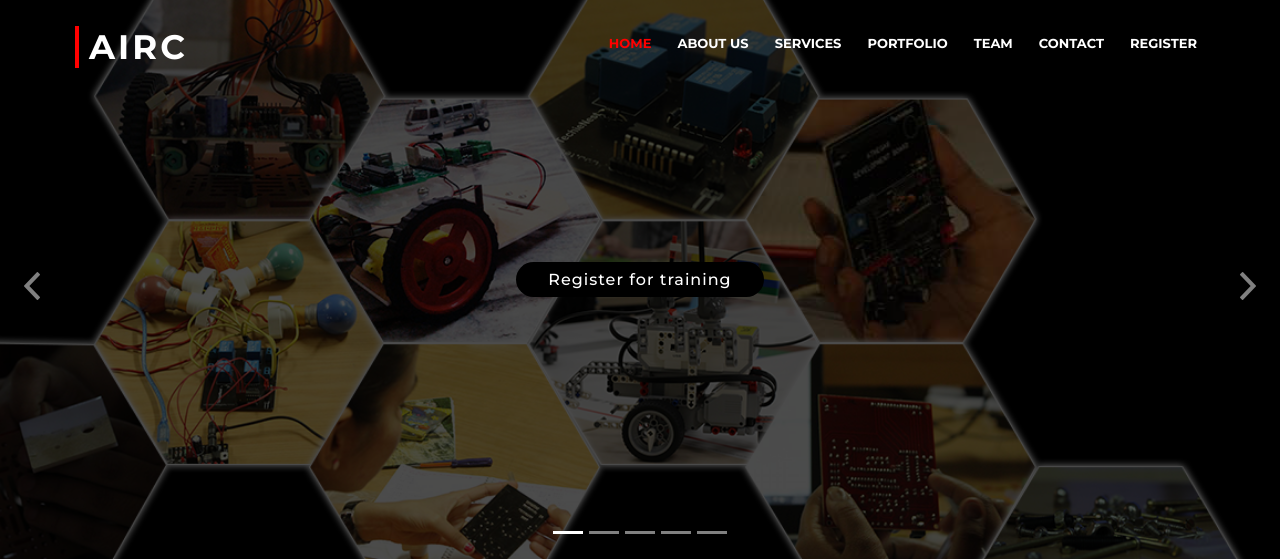
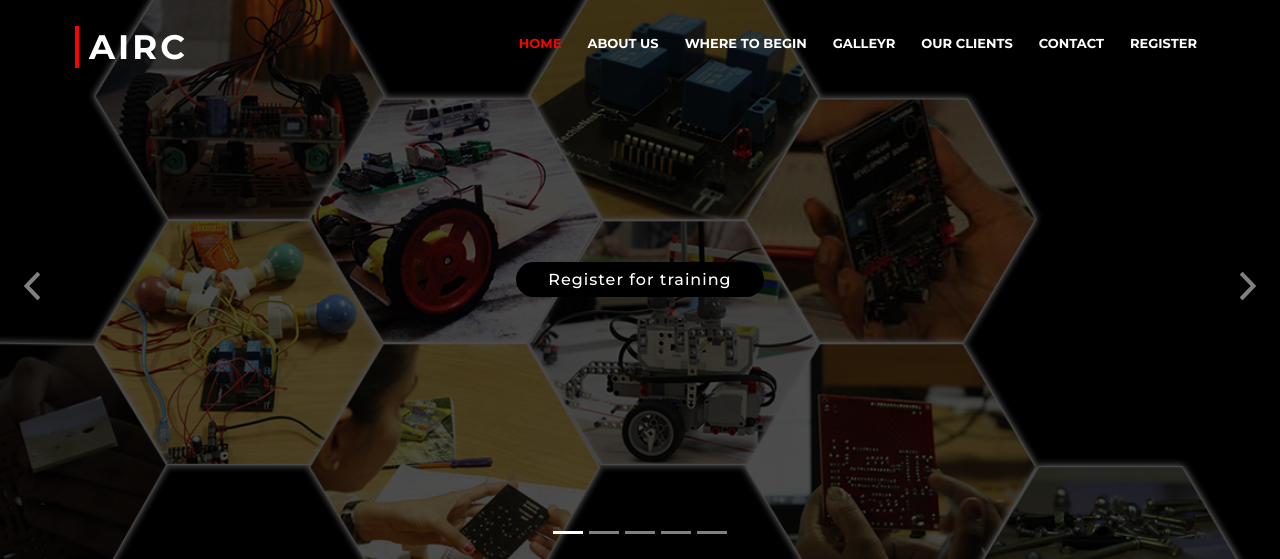
Before and after one commit to RabiaGithub/django_basic, a Django app: page / in a window 1280 px wide. Shown: the top 559 px of the page. Run offline with Django 3.2, Linux system fonts and the light colour scheme; some libraries are stand-ins or nearby versions; some web fonts are replaced.

Commit message:
Change nav text

```diff
--- a/myapp/templates/myapp/index.html
+++ b/myapp/templates/myapp/index.html
@@ -53,9 +53,9 @@
         <ul class="nav-menu">
           <li class="menu-active"><a href="#intro">Home</a></li>
           <li><a href="#about">About Us</a></li>
-          <li><a href="#services">Services</a></li>
-          <li><a href="#portfolio">Portfolio</a></li>
-          <li><a href="#team">Team</a></li>
+          <li><a href="#services">Where To Begin</a></li>
+          <li><a href="#portfolio">Galleyr</a></li>
+          <li><a href="#team">Our Clients</a></li>
           <li><a href="#contact">Contact</a></li>
           <li><a href="#">REGISTER</a></li>
         </ul>
```
